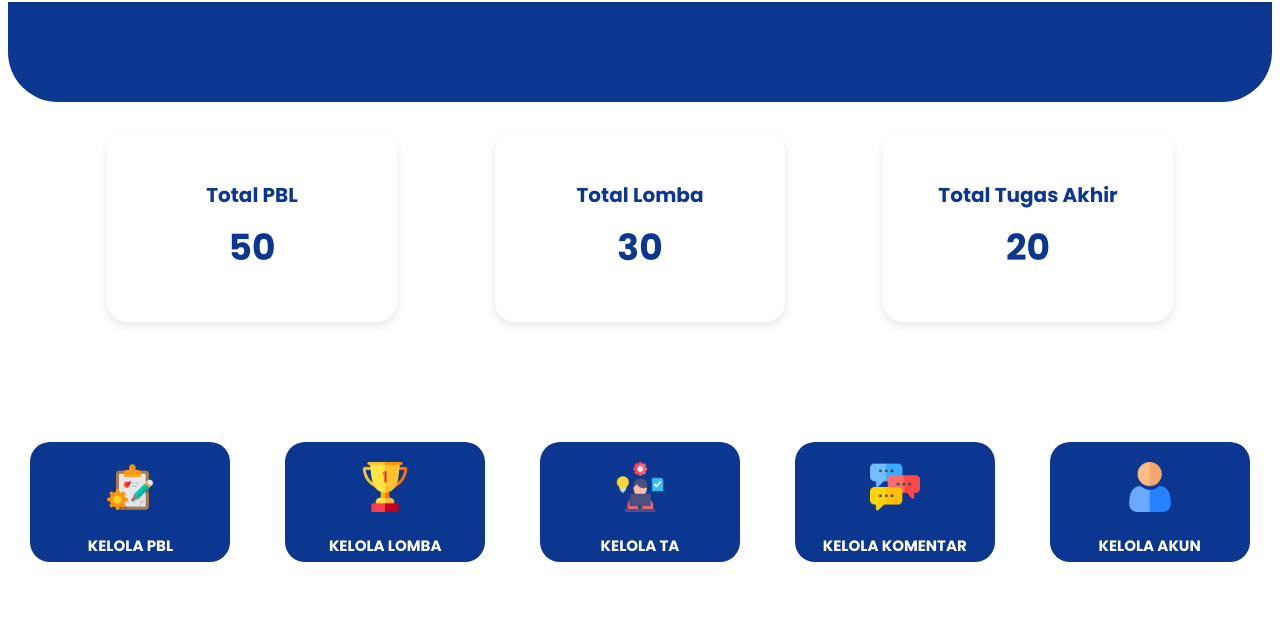
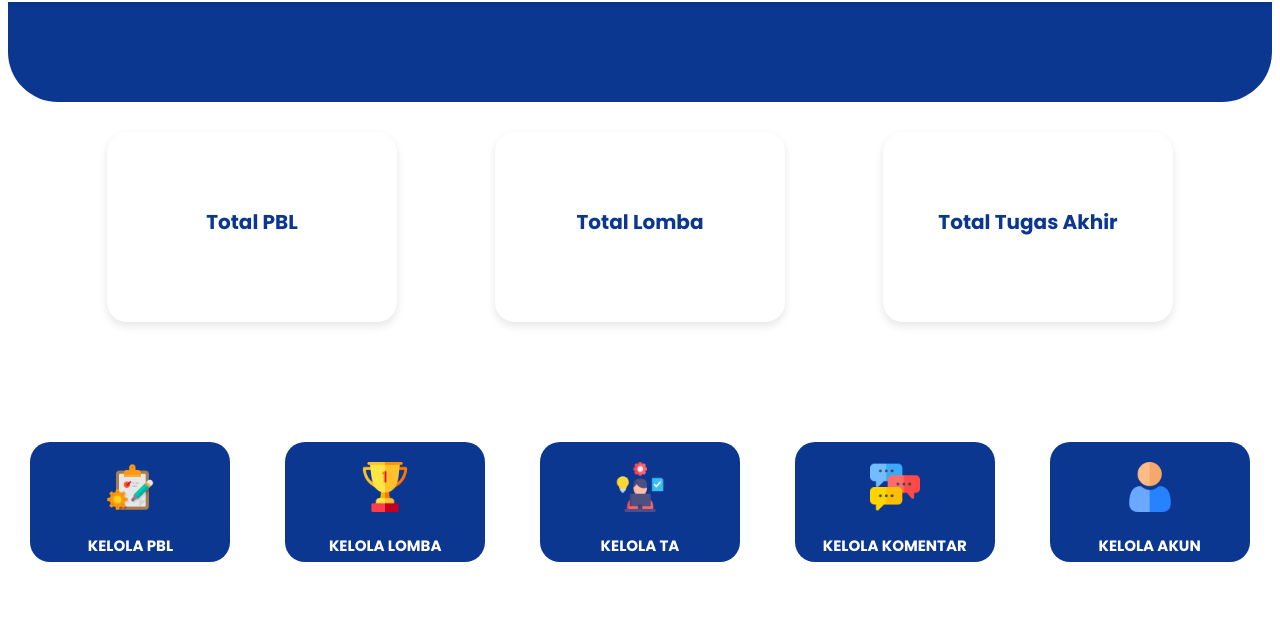
Before and after one commit to PBL-5E-2024-2025/PolkaGallery, a website: page dashboard.html in a window 1280 px wide. Shown: the part 130-769 px from the top of the page. Drawn offline with nearby package versions, Linux system fonts and the light colour scheme; no server answers.

Commit message:
memodifikasi dashboard

```diff
--- a/dashboard.html
+++ b/dashboard.html
@@ -43,15 +43,15 @@
     <div class="statistics-container">
         <div class="stat-box">
             <div class="stat-title">Total PBL</div>
-            <div class="stat-number" id="totalPBL">50</div>
+            <div class="stat-number" id="totalPBL"></div>
         </div>
         <div class="stat-box">
             <div class="stat-title">Total Lomba</div>
-            <div class="stat-number" id="totalCompetitions">30</div>
+            <div class="stat-number" id="totalCompetitions"></div>
         </div>
         <div class="stat-box">
             <div class="stat-title">Total Tugas Akhir</div>
-            <div class="stat-number" id="totalFinalProjects">20</div>
+            <div class="stat-number" id="totalFinalProjects"></div>
         </div>
     </div>
 
```
